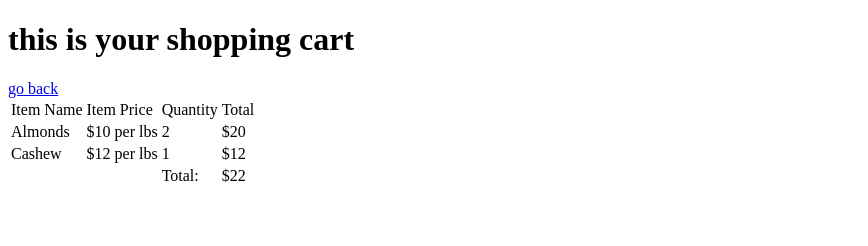
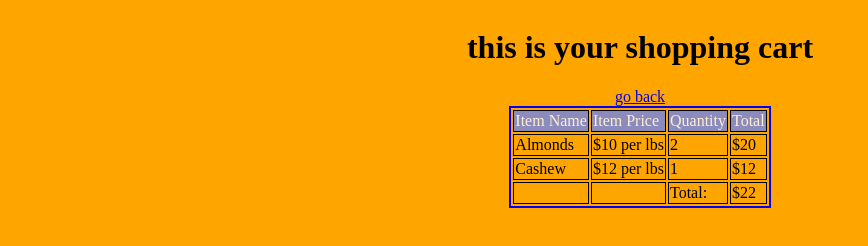
Before and after one commit to kakizaki55/lab-06-e-commerce, a website: page cart/index.html in a window 1280 px wide. Shown: the whole page, without its empty margins (0-868 px from the left). Drawn offline with Linux system fonts and the light colour scheme.

Commit message:
did some basic CSS

```diff
--- a/cart/index.html
+++ b/cart/index.html
@@ -4,6 +4,9 @@
     <meta charset="UTF-8">
     <meta http-equiv="X-UA-Compatible" content="IE=edge">
     <meta name="viewport" content="width=device-width, initial-scale=1.0">
+    <link rel="stylesheet" href="../styles/style.css">
+    <link rel="stylesheet" href="../styles/cart.css">
+
     <title>your cart</title>
 </head>
 <body>
--- /dev/null
+++ b/styles/cart.css
@@ -0,0 +1,22 @@
+body{
+    display: flex;
+    flex-direction: column;
+    justify-content: center;
+    align-items: center;
+    background-color: orange;
+
+}
+
+table{
+    border: blue solid 2px;
+
+}
+thead{
+    background-color:rgb(139, 139, 190);
+    color: rgb(255, 238, 205);
+}
+td{
+    border: black 1px solid;
+    border-collapse: separate;
+
+}
```
